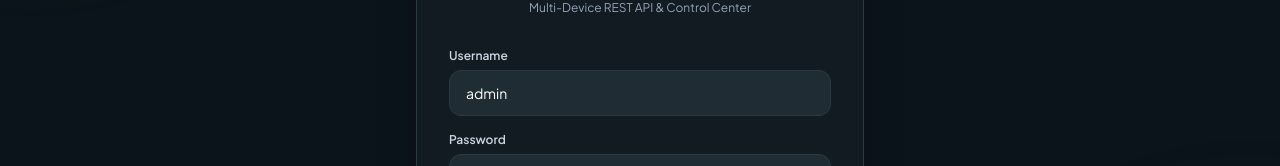
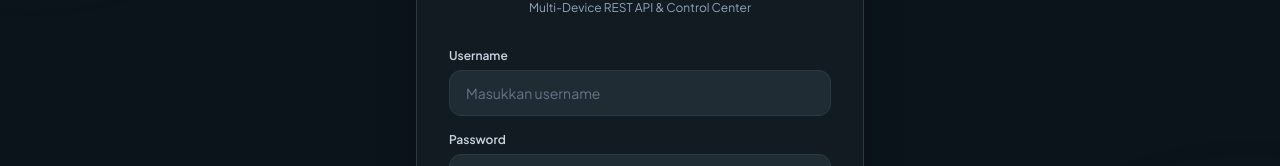
Before and after one commit to nadoyo69/whatsapp_gateway, a Vue app in the folder frontend/: page /login in a window 1280 px wide. Shown: the part 322-488 px from the top of the page. Built offline with nearby package versions, Linux system fonts and the light colour scheme; no server answers.

Commit message:
fix(auth): clear default pre-filled admin username on login form

```diff
--- a/frontend/src/views/LoginView.vue
+++ b/frontend/src/views/LoginView.vue
@@ -68,7 +68,7 @@ import { showError, toastSuccess } from '../utils/alert';
 const router = useRouter();
 const authStore = useAuthStore();
 
-const username = ref('admin');
+const username = ref('');
 const password = ref('');
 
 const loading = ref(false);
```
